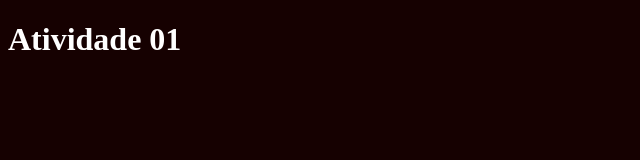
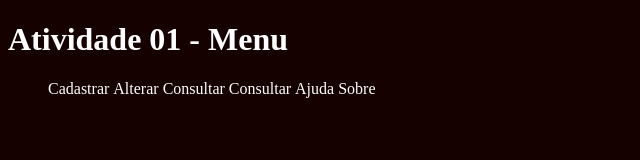
Before and after one commit to julliarhaffik701/Atividadeo1, a plain HTML site: page At01.html in a window 1280 px wide. Shown: the whole page, without its empty margins (0-640 px from the left). Drawn offline with Linux system fonts and the light colour scheme.

Commit message:
Versão 3 - Criando Menu Horizontal

```diff
--- a/At01.html
+++ b/At01.html
@@ -9,12 +9,26 @@
 body{
   background-color: #160101;
   color:  white;
+  font-size: 25;
+}
+li{
+  display: inline;
 }
 </style>
 
 <body>
 
-  <h1>Atividade 01</h1>
+  <h1>Atividade 01 - Menu</h1>
 
+  <ul>
+
+
+  <li>Cadastrar</li>
+  <li>Alterar</li>
+  <li>Consultar</li>
+  <li>Consultar</li>
+  <li>Ajuda</li>
+  <li>Sobre</li>
+  </ul>
 </body>
 </html>
```
